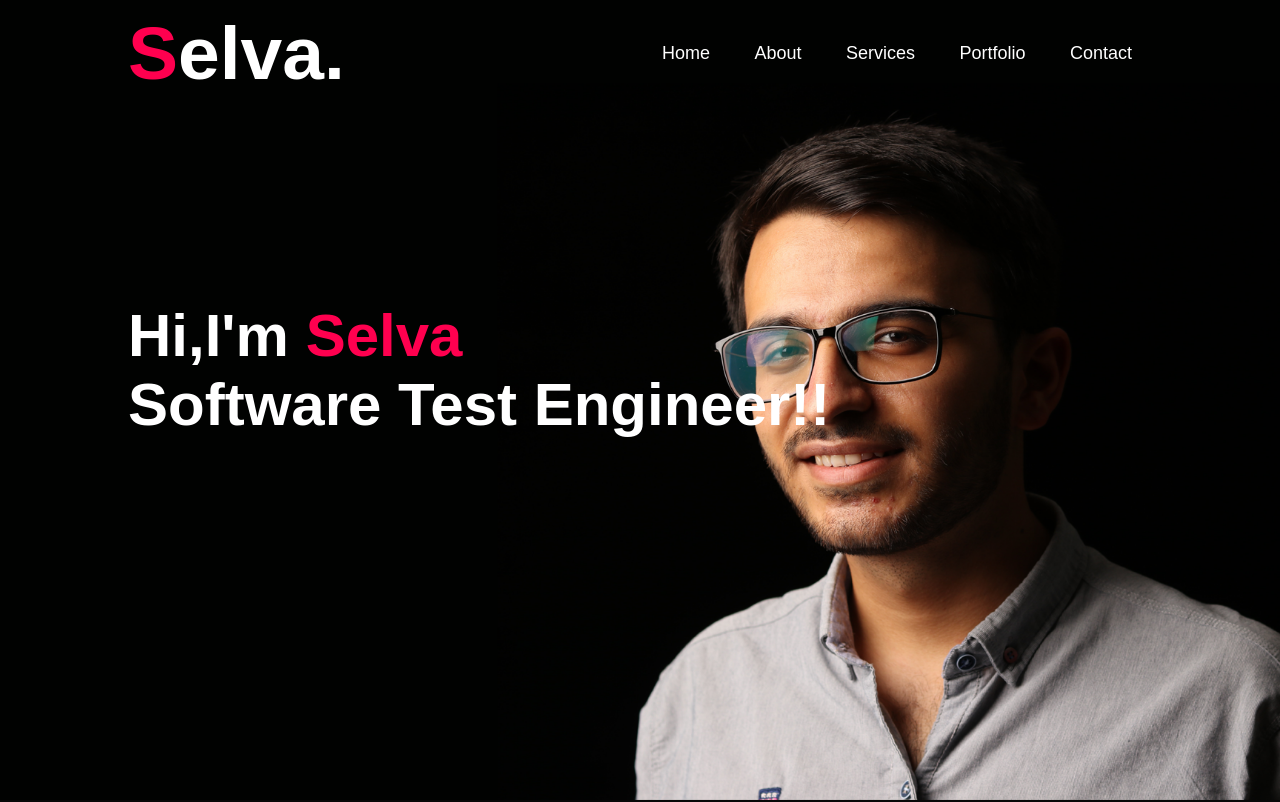
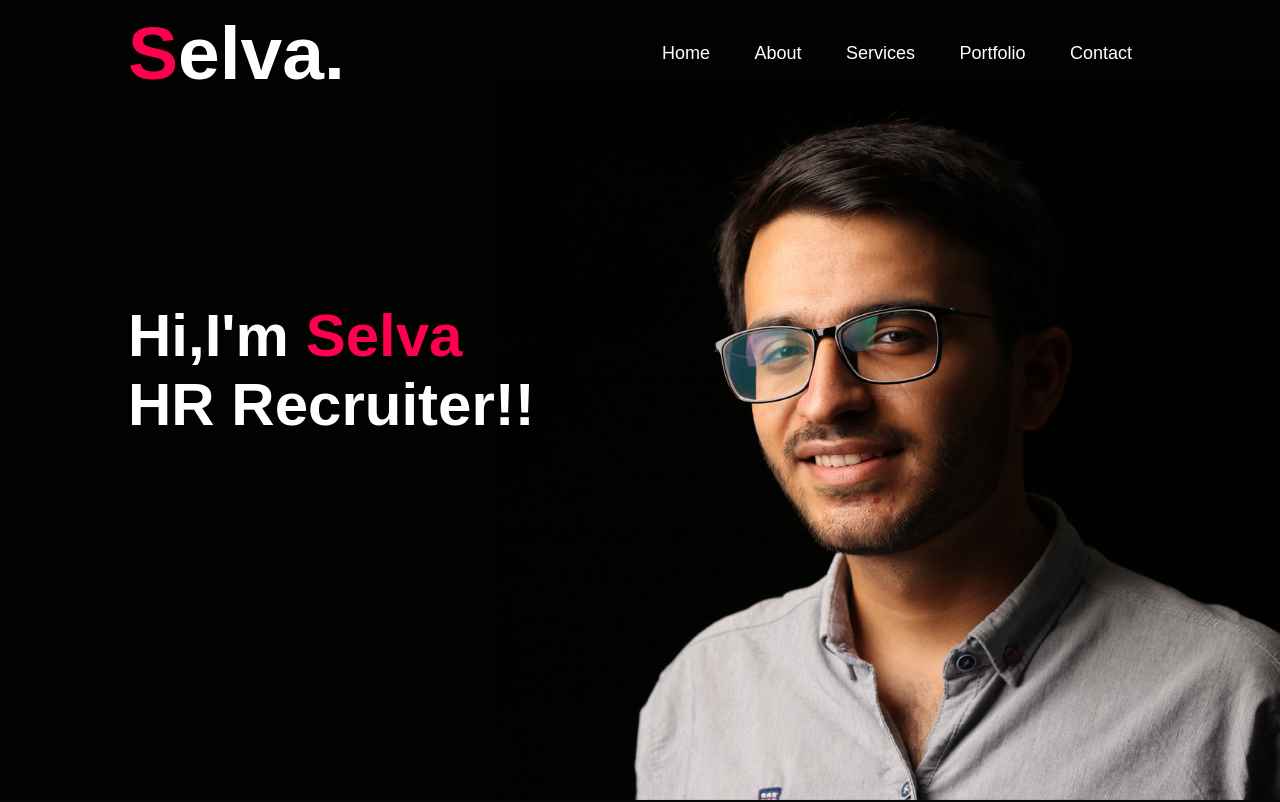
Before and after one commit to Selva1027/portfolio, a plain HTML site: page index.html in a window 1280 px wide. Shown: the top 802 px of the page. Drawn offline with Linux system fonts and the light colour scheme.

Commit message:
Update index.html

```diff
--- a/index.html
+++ b/index.html
@@ -26,7 +26,7 @@
         <div class="header-text">
 
             <h1>Hi,I'm <span>Selva</span> <br>
-                  Software Test Engineer!!</h1>
+                  HR Recruiter!!</h1>
         </div>
     </div>
 </div>
```
